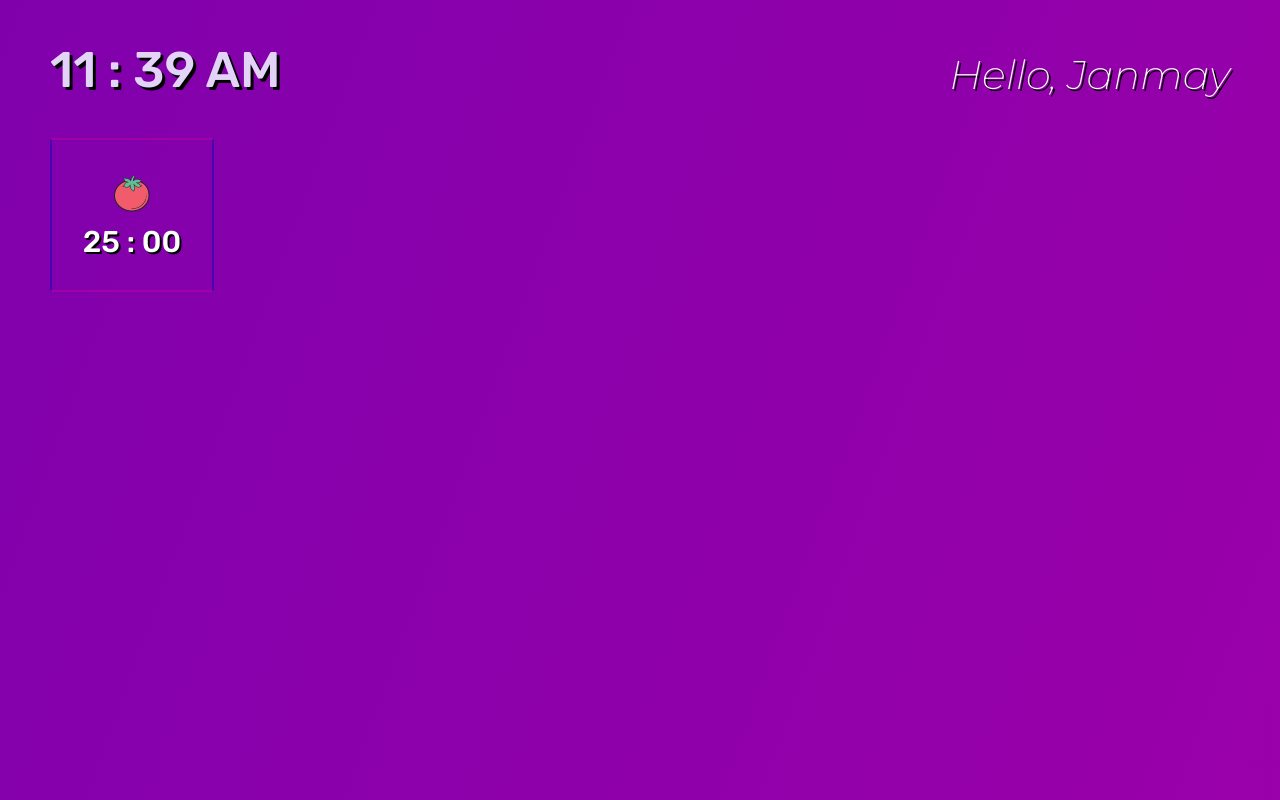
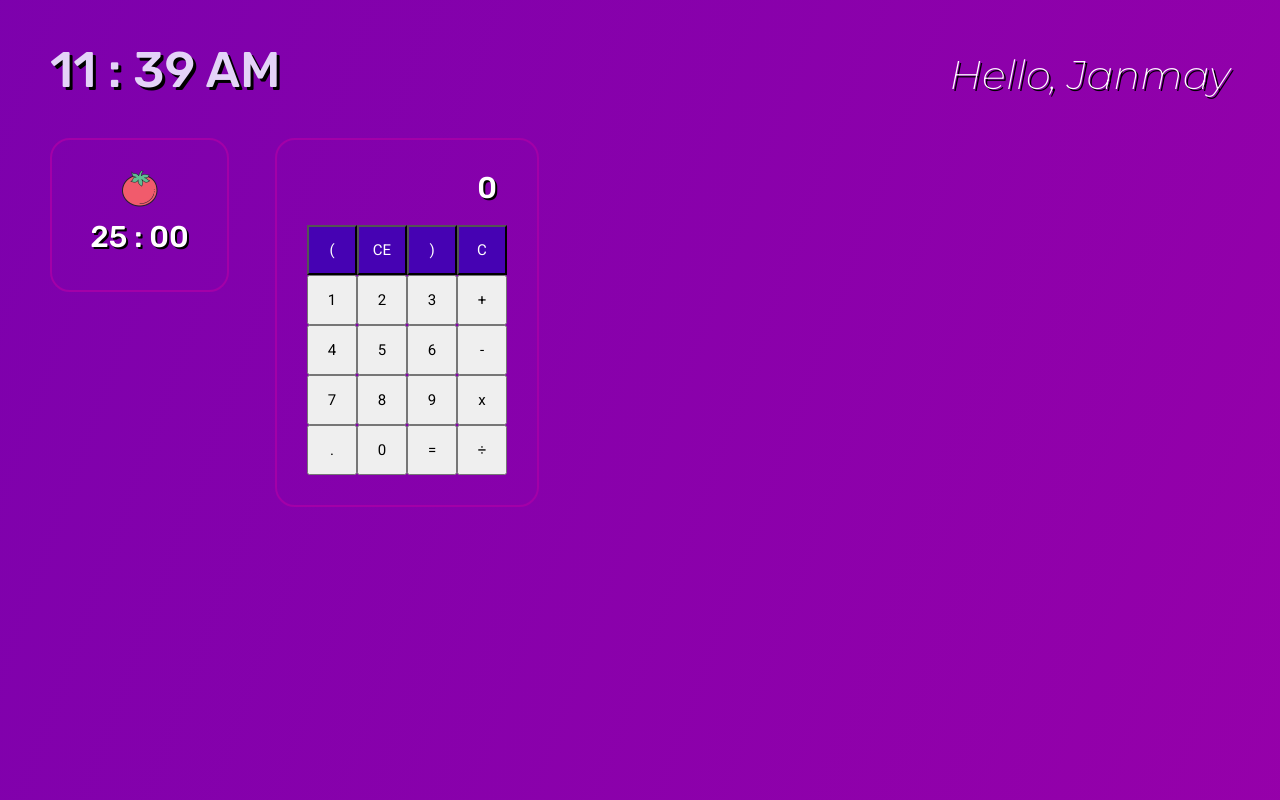
Before and after one commit to JanmayP/util-dash, a React (Create React App) app: page / in a window 1280 px wide. Built offline with nearby package versions, Linux system fonts and the light colour scheme.

Commit message:
Calculator Widget Working

```diff
--- a/package.json
+++ b/package.json
@@ -9,6 +9,7 @@
     "node-sass": "^6.0.1",
     "react": "^17.0.2",
     "react-dom": "^17.0.2",
+    "react-draggable": "^4.4.4",
     "react-icons": "^4.2.0",
     "react-scripts": "4.0.3",
     "web-vitals": "^1.1.2"
--- a/src/App.js
+++ b/src/App.js
@@ -2,9 +2,14 @@ import React from 'react'
 import { useState, useEffect } from 'react'
 import './App.scss'
 
+import Draggable from 'react-draggable'; // The default
+import {DraggableCore} from 'react-draggable'; // <DraggableCore>
+
 import Clock from './components/Clock'
-// import Spotify from './components/Spotify'
 import Timer from './components/Timer'
+import Calculator from './components/calculator/Calculator'
+import Keypad from './components/calculator/Keypad'
+import Result from './components/calculator/Result'
 
 
 const App = () => {
@@ -31,7 +36,6 @@ const App = () => {
   const [timerActive, setTimerActive] = useState(false);
 
   const startPomodoro = () => {
-    console.log("onCLICLKD@OI!KIJU!B!UBIJU!@");
     if(!timerActive){
       setTimerActive(true);
     } else {
@@ -47,7 +51,7 @@ const App = () => {
         () => setTimeLeft(timeLeft - 1),
         1000
       );
-    } else if (!timerActive || timeLeft === 0){
+    } else if (!timerActive || timeLeft===0){
       clearInterval(interval);
     }
 
@@ -56,6 +60,66 @@ const App = () => {
     }
 
   }, [timerActive, timeLeft]);
+
+  // Calculator functions
+  const [result, setResult] = useState("0");
+  const [hitCalc, setHitCalc] = useState(false);
+
+  const onCalc = (button) => {
+    if (button === "="){
+      if(!hitCalc){
+        setHitCalc(true);
+        calculate();
+      }
+    }
+    else if (button === "CE"){
+      setHitCalc(false);
+      correct();
+    }
+    else if (button === "C"){
+      setHitCalc(false);
+      clear();
+    }
+    else {
+      if(result === "0"){
+        setHitCalc(false);
+        setResult("" + button);
+      } else {
+        setHitCalc(false);
+        setResult(result + button);
+      }
+    }
+  }
+  const clear = () => {
+    setResult("0");
+  }
+  const correct = () => {
+    if (result.length === 1){
+      clear()
+    } else{
+      setResult(result.slice(0,-1));
+    }
+  }
+  const calculate = () => {
+    var compute = ''
+    if (result.includes('--')){
+      compute = result.replace('--','+');
+    }
+    else {
+      compute = result;
+    }
+    try {
+      let output = String(eval(compute));
+      if (output.length > 11){
+        setResult(output.substring(0,10));
+      } else {
+        setResult(output);
+      }
+
+    } catch (e) {
+      setResult("error");
+    }
+  }
 
 
 
@@ -66,16 +130,18 @@ const App = () => {
         <div className="greeting">Hello, Janmay</div>
       </div><br></br><br></br>
       <div className="main-container">
-      <Timer timeLeft={timeLeft} startPomodoro={startPomodoro} />
-        <div className="container-one">
-
+      <Draggable>
+        <div className="timer-container">
+        <Timer timeLeft={timeLeft} startPomodoro={startPomodoro} />
         </div>
-        <div>
-
+      </Draggable>
+      <Draggable>
+        <div className="calculator-container">
+          <Result result={result} />
+          <br></br>
+          <Keypad onCalc={onCalc}/>
         </div>
-        <div>
-
-        </div>
+      </Draggable>
       </div>
     </div>
   )
--- a/src/App.scss
+++ b/src/App.scss
@@ -7,6 +7,7 @@
 // IMPORTS
 @import url('https://fonts.googleapis.com/css2?family=Montserrat:ital,wght@1,200&display=swap');
 @import url('https://fonts.googleapis.com/css2?family=Rubik:wght@500&display=swap');
+@import url('https://fonts.googleapis.com/css2?family=Roboto&display=swap');
 
 
 // GLOBAL VARS
@@ -16,6 +17,7 @@ $mainBackground: linear-gradient(290deg, $colourA, $colourB);
 
 $bodyFont: "Rubik";
 $headFont: 'Montserrat', sans-serif;
+$calcFont: 'Roboto', sans-serif;
 
 
 // MAIN SCSS
@@ -24,6 +26,7 @@ body {
   font-family: $bodyFont;
   background-size: 400% 400%;
 	animation: gradient 10s ease infinite;
+  overflow-x: hidden;
 }
 @keyframes gradient {
   0% {
@@ -64,9 +67,23 @@ body {
   text-shadow: 3px 3px black;
 }
 
+
+// Main Container
+.main-container {
+  display: flex;
+  gap: 100px;
+}
+
 // Container row 1
 .spotify {
   color: white;
+}
+
+
+// Timer Component
+.timer-container {
+  width: 125px;
+  height: 100px;
 }
 
 .timer{
@@ -74,10 +91,12 @@ body {
 
   border-width: 2px;
   border-style: solid;
-  border-color: $colourA $colourB $colourA $colourB;
+  border-color: $colourA ;
+  border-radius: 20px;
 
-  padding: 30px;
-  width: 100px;
+  padding: 25px;
+  width: 125px;
+  height: 100px;
   justify-content: center;
   text-align: center;
 
@@ -92,3 +111,44 @@ body {
     cursor: pointer;
   }
 }
+
+// Calculator Component
+.calculator-container {
+  border-width: 2px;
+  border-style: solid;
+  border-color: $colourA;
+  border-radius: 20px;
+
+  padding: 30px;
+  width: 200px;
+  justify-content: center;
+  text-align: center;
+
+  .calcHead {
+    color: white;
+    text-shadow: 2px 2px black;
+  }
+
+  .result{
+    text-align: right;
+    padding-right: 10px;
+    color: white;
+    text-shadow: 2px 2px black;
+    font-size: 30px;
+  }
+
+  .button {
+    button {
+      height: 50px;
+      width: 50px;
+      font-family: $calcFont;
+      font-size: 15px;
+    }
+    .calcFR {
+      color: white;
+      background-color: #4602b3;
+    }
+  }
+
+
+}
--- a/src/components/calculator/Calculator.js
+++ b/src/components/calculator/Calculator.js
@@ -1,6 +1,6 @@
 const Calculator = () => {
     return (
-        <div>
+        <div className="calcHead">
             <h2>Calculator</h2>
         </div>
     )
--- a/src/components/calculator/Keypad.js
+++ b/src/components/calculator/Keypad.js
@@ -1,33 +1,33 @@
-const Keypad = ({ onClick }) => {
+const Keypad = ({ onCalc }) => {
     return (
         <div className="button">
-                <button name="(" onClick={e => onClick(e.target.name)}>(</button>
-                <button name="CE" onClick={e => onClick(e.target.name)}>CE</button>
-                <button name=")" onClick={e => onClick(e.target.name)}>)</button>
-                <button name="C" onClick={e => onClick(e.target.name)}>C</button><br/>
+                <button className="calcFR" name="(" onClick={e => onCalc(e.target.name)}>(</button>
+                <button className="calcFR" name="CE" onClick={e => onCalc(e.target.name)}>CE</button>
+                <button className="calcFR" name=")" onClick={e => onCalc(e.target.name)}>)</button>
+                <button className="calcFR" name="C" onClick={e => onCalc(e.target.name)}>C</button><br/>
 
 
-                <button name="1" onClick={e => onClick(e.target.name)}>1</button>
-                <button name="2" onClick={e => onClick(e.target.name)}>2</button>
-                <button name="3" onClick={e => onClick(e.target.name)}>3</button>
-                <button name="+" onClick={e => onClick(e.target.name)}>+</button><br/>
+                <button name="1" onClick={e => onCalc(e.target.name)}>1</button>
+                <button name="2" onClick={e => onCalc(e.target.name)}>2</button>
+                <button name="3" onClick={e => onCalc(e.target.name)}>3</button>
+                <button name="+" onClick={e => onCalc(e.target.name)}>+</button><br/>
 
 
-                <button name="4" onClick={e => onClick(e.target.name)}>4</button>
-                <button name="5" onClick={e => onClick(e.target.name)}>5</button>
-                <button name="6" onClick={e => onClick(e.target.name)}>6</button>
-                <button name="-" onClick={e => onClick(e.target.name)}>-</button><br/>
+                <button name="4" onClick={e => onCalc(e.target.name)}>4</button>
+                <button name="5" onClick={e => onCalc(e.target.name)}>5</button>
+                <button name="6" onClick={e => onCalc(e.target.name)}>6</button>
+                <button name="-" onClick={e => onCalc(e.target.name)}>-</button><br/>
 
-                <button name="7" onClick={e => onClick(e.target.name)}>7</button>
-                <button name="8" onClick={e => onClick(e.target.name)}>8</button>
-                <button name="9" onClick={e => onClick(e.target.name)}>9</button>
-                <button name="*" onClick={e => onClick(e.target.name)}>x</button><br/>
+                <button name="7" onClick={e => onCalc(e.target.name)}>7</button>
+                <button name="8" onClick={e => onCalc(e.target.name)}>8</button>
+                <button name="9" onClick={e => onCalc(e.target.name)}>9</button>
+                <button name="*" onClick={e => onCalc(e.target.name)}>x</button><br/>
 
 
-                <button name="." onClick={e => onClick(e.target.name)}>.</button>
-                <button name="0" onClick={e => onClick(e.target.name)}>0</button>
-                <button name="=" onClick={e => onClick(e.target.name)}>=</button>
-                <button name="/" onClick={e => onClick(e.target.name)}>÷</button><br/>
+                <button name="." onClick={e => onCalc(e.target.name)}>.</button>
+                <button name="0" onClick={e => onCalc(e.target.name)}>0</button>
+                <button name="=" onClick={e => onCalc(e.target.name)}>=</button>
+                <button name="/" onClick={e => onCalc(e.target.name)}>÷</button><br/>
             </div>
     )
 }
```
Also changed, not shown: src/components/Info.js (deleted, +0 -9 lines), src/components/Spotify.js (deleted, +0 -8 lines), src/components/calculator/Keys.js (deleted, +0 -9 lines), 2 other files (tests, documents, lock files or other folders).
